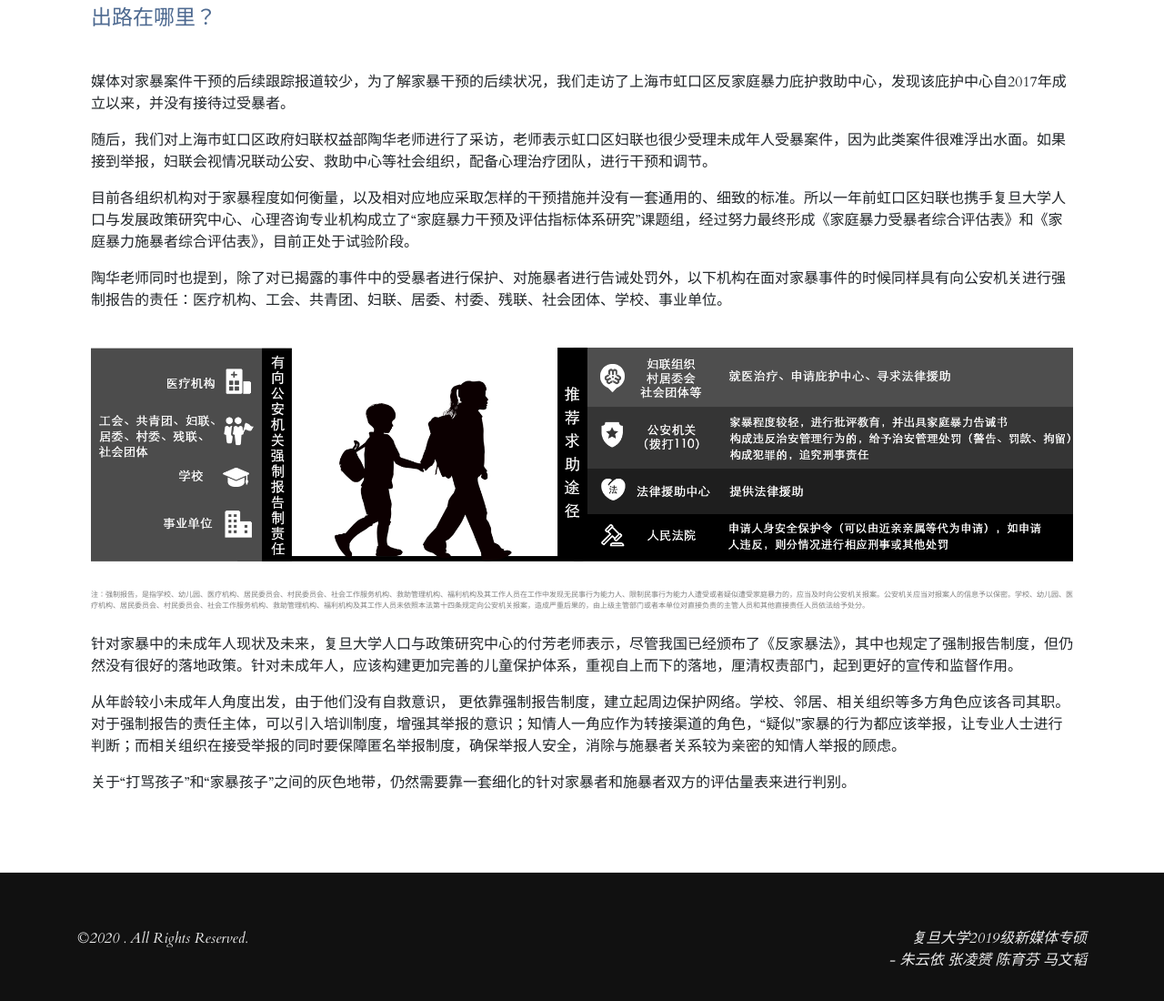
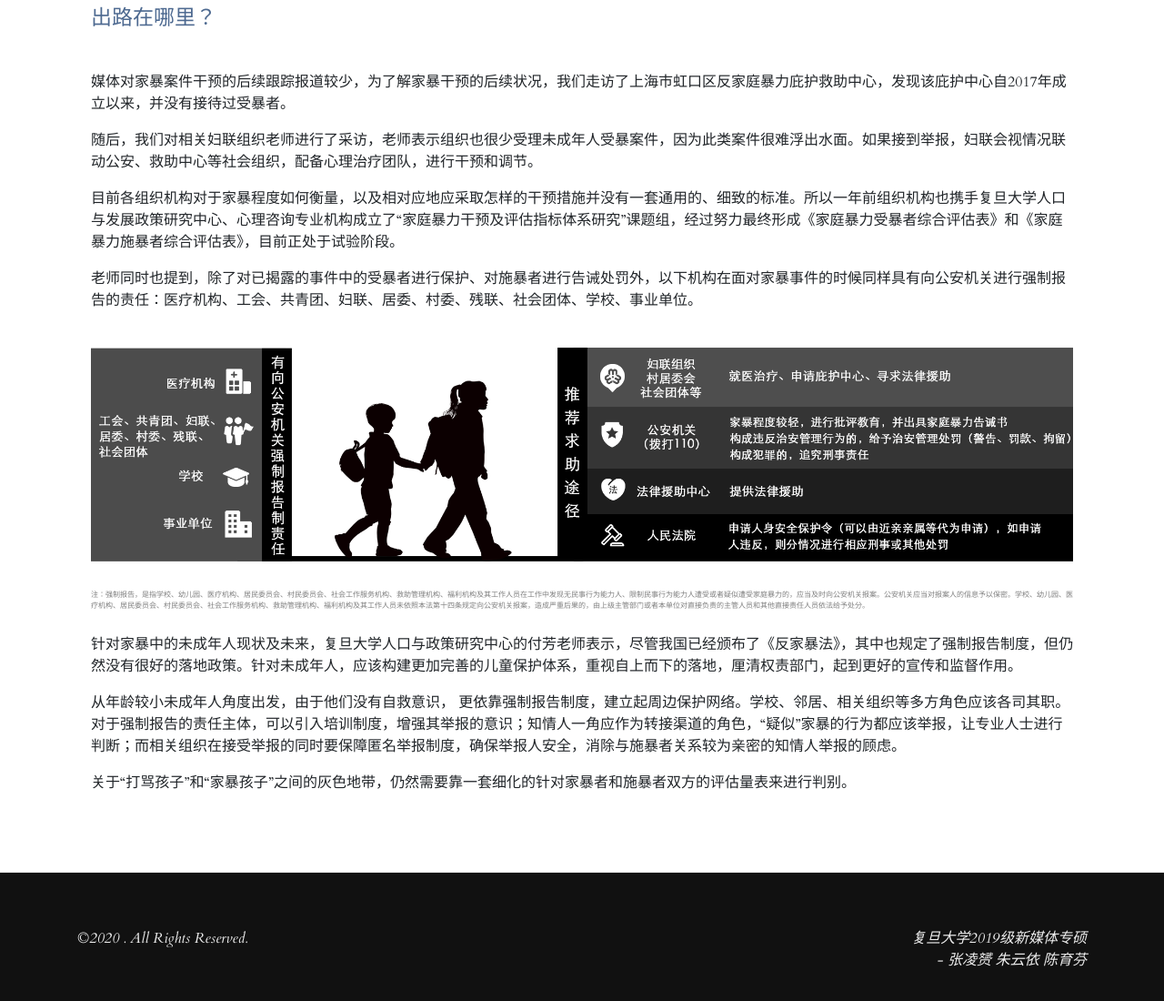
Before and after one commit to lyric-zly/DataNews, a plain HTML site: page index.html in a window 1280 px wide. Shown: the part 10206-11306 px from the top of the page at 91% size. Drawn offline with Linux system fonts and the light colour scheme.

Commit message:
Update index.html

```diff
--- a/index.html
+++ b/index.html
@@ -333,9 +333,9 @@
         <div class="col-lg-12 col-md-12">
           <p class="lead">出路在哪里？</p>
           <p><br />媒体对家暴案件干预的后续跟踪报道较少，为了解家暴干预的后续状况，我们走访了上海市虹口区反家庭暴力庇护救助中心，发现该庇护中心自2017年成立以来，并没有接待过受暴者。</p>
-          <p>随后，我们对上海市虹口区政府妇联权益部陶华老师进行了采访，老师表示虹口区妇联也很少受理未成年人受暴案件，因为此类案件很难浮出水面。如果接到举报，妇联会视情况联动公安、救助中心等社会组织，配备心理治疗团队，进行干预和调节。</p>
-          <p>目前各组织机构对于家暴程度如何衡量，以及相对应地应采取怎样的干预措施并没有一套通用的、细致的标准。所以一年前虹口区妇联也携手复旦大学人口与发展政策研究中心、心理咨询专业机构成立了“家庭暴力干预及评估指标体系研究”课题组，经过努力最终形成《家庭暴力受暴者综合评估表》和《家庭暴力施暴者综合评估表》，目前正处于试验阶段。</p>
-          <p>陶华老师同时也提到，除了对已揭露的事件中的受暴者进行保护、对施暴者进行告诫处罚外，以下机构在面对家暴事件的时候同样具有向公安机关进行强制报告的责任：医疗机构、工会、共青团、妇联、居委、村委、残联、社会团体、学校、事业单位。<br /><br /></p>
+          <p>随后，我们对相关妇联组织老师进行了采访，老师表示组织也很少受理未成年人受暴案件，因为此类案件很难浮出水面。如果接到举报，妇联会视情况联动公安、救助中心等社会组织，配备心理治疗团队，进行干预和调节。</p>
+          <p>目前各组织机构对于家暴程度如何衡量，以及相对应地应采取怎样的干预措施并没有一套通用的、细致的标准。所以一年前组织机构也携手复旦大学人口与发展政策研究中心、心理咨询专业机构成立了“家庭暴力干预及评估指标体系研究”课题组，经过努力最终形成《家庭暴力受暴者综合评估表》和《家庭暴力施暴者综合评估表》，目前正处于试验阶段。</p>
+          <p>老师同时也提到，除了对已揭露的事件中的受暴者进行保护、对施暴者进行告诫处罚外，以下机构在面对家暴事件的时候同样具有向公安机关进行强制报告的责任：医疗机构、工会、共青团、妇联、居委、村委、残联、社会团体、学校、事业单位。<br /><br /></p>
         </div>
         <div class="col-lg-12 col-md-12 mx-auto">
           <p><img src="img/chulu-2.png" alt="" class="img-fluid"></p>
@@ -361,7 +361,7 @@
             <p class="mb-md-0 text-center text-md-left">&copy;2020 . All Rights Reserved. </p>
           </div>
           <div class="col-md-6">
-            <p class="credit mb-md-0 text-center text-md-right">复旦大学2019级新媒体专硕<br />- 朱云依 张凌赟 陈育芬 马文韬</p>
+            <p class="credit mb-md-0 text-center text-md-right">复旦大学2019级新媒体专硕<br />- 张凌赟 朱云依 陈育芬</p>
 
           </div>
         </div>
```
